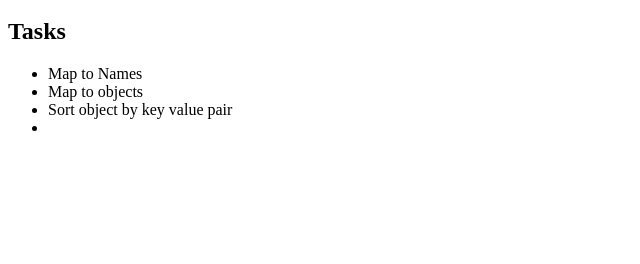
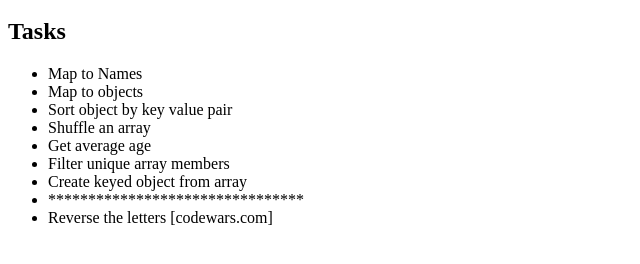
Before and after one commit to yugmani/js-array-methods-jsinfo-2, a website: page index.html in a window 1280 px wide. Shown: the part 48-312 px from the top of the page, without its empty margins (0-640 px from the left). Drawn offline with Linux system fonts and the light colour scheme.

Commit message:
refactor

```diff
--- a/index.html
+++ b/index.html
@@ -5,6 +5,11 @@
     <li>Map to Names</li>
     <li>Map to objects</li>
     <li>Sort object by key value pair</li>
-  <li></li>
+    <li>Shuffle an array</li>
+    <li>Get average age</li>
+    <li>Filter unique array members</li>
+    <li>Create keyed object from array</li>
+    <li>********************************</li>
+    <li>Reverse the letters [codewars.com]</li>
   </ul>
 </div>
```
Lines whose indentation alone changed are shown as unchanged.
